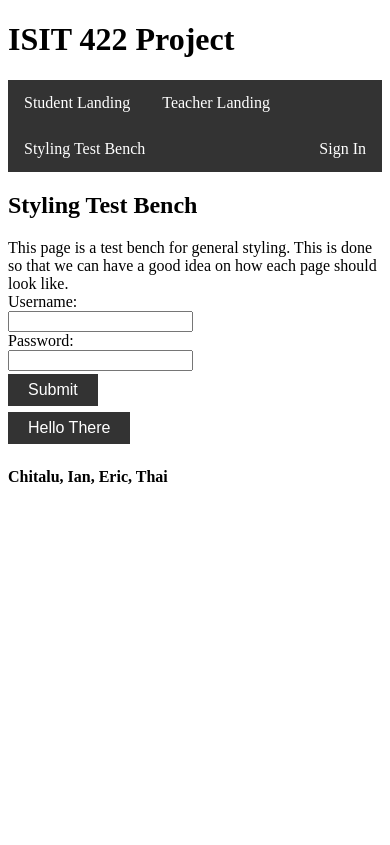
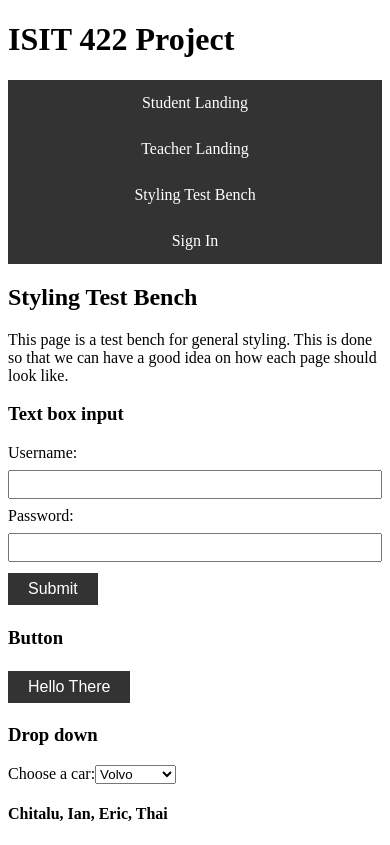
Before and after one commit to ADerangedTeddyBear/ISIT422GroupProjectAngular, an Angular app in the folder isit422-angular-project/: page /testbench in a window 390 px wide. Built offline with nearby package versions, Linux system fonts and the light colour scheme.

Commit message:
Improved resonsiveness of navigation bar and added more elements to testbench

```diff
--- a/isit422-angular-project/src/app/styling-testbench/styling-testbench.component.html
+++ b/isit422-angular-project/src/app/styling-testbench/styling-testbench.component.html
@@ -2,6 +2,7 @@
 <div>This page is a test bench for general styling. This is done so that we can have a good idea on how each page should look like. </div>
 
 
+<h3>Text box input</h3>
 <form>
     <label for="username">Username:</label><br>
     <input type="text" id="username" name="username"><br>
@@ -9,4 +10,20 @@
     <input type="password" id="pwd" name="pwd"><br>
     <input type="submit" value="Submit" class="button">
 </form>
+
+<h3>Button</h3>
 <button class="button">Hello There</button>
+
+<h3>Drop down</h3>
+
+<div>
+    <label for="cars">Choose a car:</label>
+
+    <select name="cars" id="cars">
+      <option value="volvo">Volvo</option>
+      <option value="saab">Saab</option>
+      <option value="mercedes">Mercedes</option>
+      <option value="audi">Audi</option>
+    </select>
+
+</div>
--- a/isit422-angular-project/src/styles.css
+++ b/isit422-angular-project/src/styles.css
@@ -1,6 +1,4 @@
 ul {
-      position: sticky;
-
     list-style-type: none;
     margin: 0;
     padding: 0;
@@ -39,3 +37,53 @@ ul {
     display: inline-block;
     font-size: 16px;
   }
+
+  input[type=text] {
+    width: 100%;
+    padding: 5px 5px;
+    margin: 8px 0;
+    box-sizing: border-box;
+  }
+
+  input[type=password] {
+    width: 100%;
+    padding: 5px 5px;
+    margin: 8px 0;
+    box-sizing: border-box;
+  }
+
+  input[type=text]:focus {
+    background-color: lightblue;
+  }
+
+  input[type=password]:focus {
+    background-color: lightblue;
+  }
+
+  @media screen and (max-width: 600px) {
+    ul {
+      list-style-type: none;
+      margin: 0;
+      padding: 0;
+      overflow: hidden;
+      background-color: #333;
+    }
+
+    li {
+      float: none;
+    }
+
+    li a {
+      display: block;
+      color: white;
+      text-align: center;
+      padding: 14px 16px;
+      text-decoration: none;
+    }
+
+    /* Change the link color to #111 (black) on hover */
+    li a:hover {
+      background-color: #111;
+    }
+    .right {float: none;}
+  }
```
